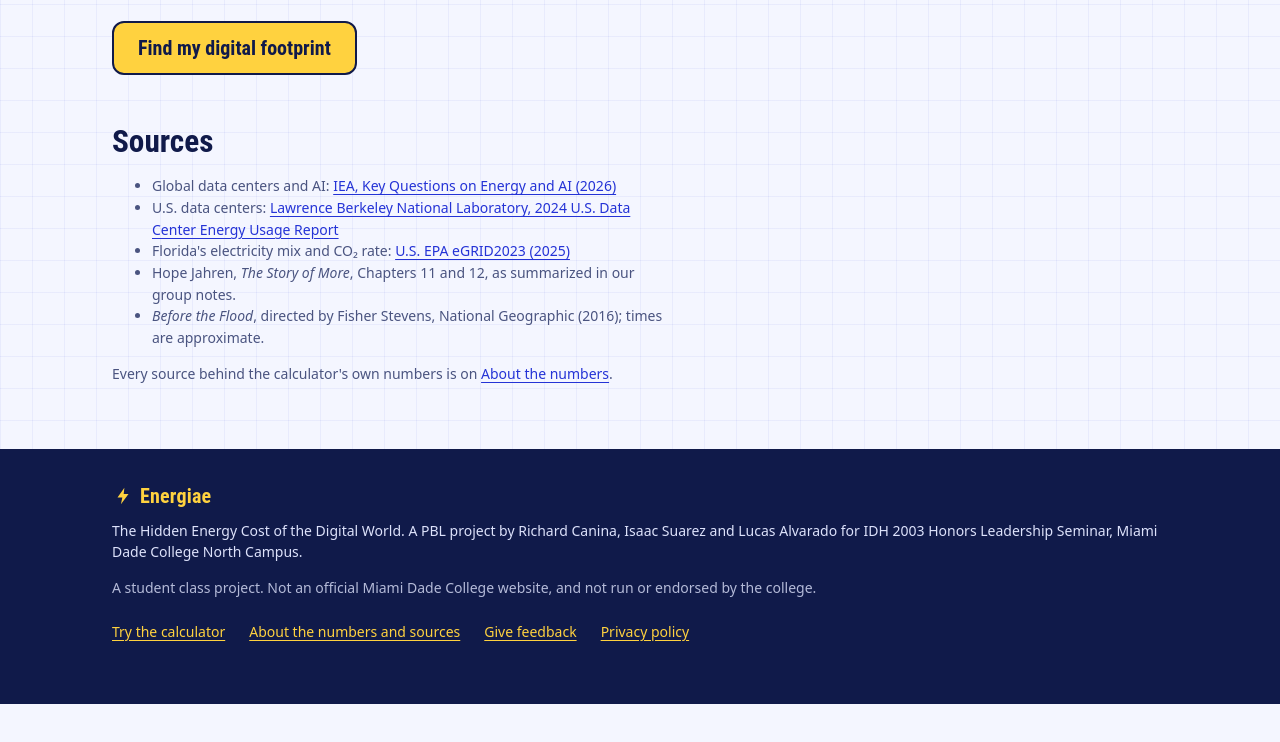
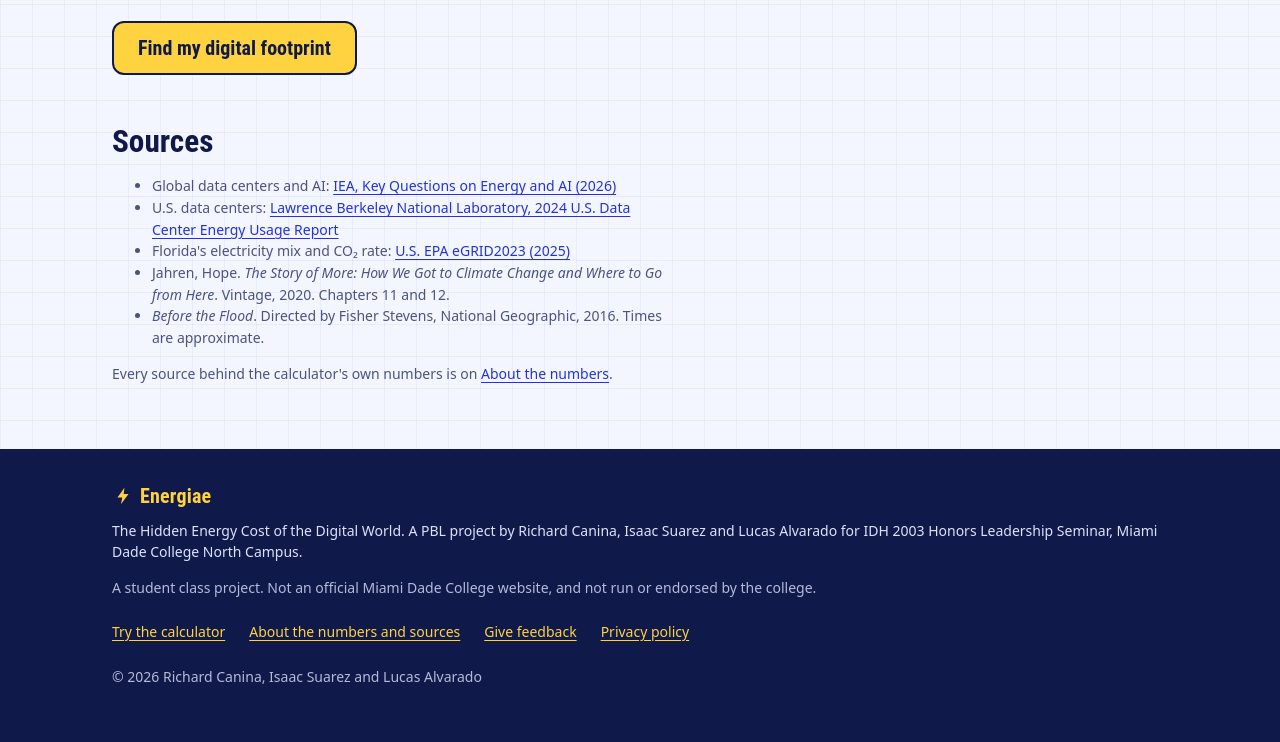
Before and after one commit to richardcanina-ux/digital-energy-calculator, a plain HTML site: page why-it-matters.html in a window 1280 px wide. Shown: the part 1884-2626 px from the top of the page. Before the commit the page ends 2588 px from the top, so only its background shows below. Drawn offline with Linux system fonts and the light colour scheme.

Commit message:
Add a copyright line and full citations for the book and film
- Footer on every page (both languages): "© 2026 Richard Canina, Isaac
  Suarez and Lucas Alvarado"
- Why it matters sources: Jahren, Hope. The Story of More: How We Got to
  Climate Change and Where to Go from Here. Vintage, 2020 (checked against
  the publisher's catalog), and a matching Before the Flood entry

Co-Authored-By: Claude Opus 5.5 <noreply@anthropic.com>

```diff
--- a/data/strings.js
+++ b/data/strings.js
@@ -34,6 +34,7 @@ const STRINGS = {
     "footer.feedback": "Give feedback",
     "footer.tryCalc": "Try the calculator",
     "footer.privacy": "Privacy policy",
+    "footer.copyright": "© 2026 Richard Canina, Isaac Suarez and Lucas Alvarado",
     "footer.disclaimer": "A student class project. Not an official Miami Dade College website, and not run or endorsed by the college.",
     "about.englishOnly": "",
 
@@ -293,6 +294,7 @@ const STRINGS = {
     "footer.feedback": "Danos tu opinión",
     "footer.tryCalc": "Prueba la calculadora",
     "footer.privacy": "Política de privacidad",
+    "footer.copyright": "© 2026 Richard Canina, Isaac Suarez y Lucas Alvarado",
     "footer.disclaimer": "Proyecto estudiantil de clase. No es un sitio web oficial de Miami Dade College, ni lo administra ni lo respalda la institución.",
     "about.englishOnly": "Por ahora, esta página solo está en inglés. La calculadora está completamente en español.",
 
--- a/styles.css
+++ b/styles.css
@@ -166,6 +166,7 @@ h1:focus, h2:focus { outline: none; } /* headings get focus only so screen reade
 .site-footer > * { max-width: calc(1120px - 2 * var(--gutter)); margin-left: auto; margin-right: auto; }
 .site-footer a { color: var(--volt); }
 .footer-disclaimer { color: rgba(221, 226, 251, 0.8); } /* "Not an official Miami Dade College website" */
+.footer-copyright { margin-top: 16px; color: rgba(221, 226, 251, 0.8); }
 .footer-links { display: flex; flex-wrap: wrap; gap: 8px 24px; }
 .footer-links a { padding: 8px 0; } /* bigger tap area */
 .wordmark-small { font-size: var(--step-1); color: var(--volt); margin-bottom: 8px; display: flex; }
--- a/why-it-matters.html
+++ b/why-it-matters.html
@@ -91,8 +91,8 @@
       <li>Global data centers and AI: <a href="https://www.iea.org/reports/key-questions-on-energy-and-ai/executive-summary">IEA, Key Questions on Energy and AI (2026)</a></li>
       <li>U.S. data centers: <a href="https://eta-publications.lbl.gov/sites/default/files/2024-12/lbnl-2024-united-states-data-center-energy-usage-report_1.pdf">Lawrence Berkeley National Laboratory, 2024 U.S. Data Center Energy Usage Report</a></li>
       <li>Florida's electricity mix and CO₂ rate: <a href="https://www.epa.gov/egrid/summary-data">U.S. EPA eGRID2023 (2025)</a></li>
-      <li>Hope Jahren, <cite>The Story of More</cite>, Chapters 11 and 12, as summarized in our group notes.</li>
-      <li><cite>Before the Flood</cite>, directed by Fisher Stevens, National Geographic (2016); times are approximate.</li>
+      <li>Jahren, Hope. <cite>The Story of More: How We Got to Climate Change and Where to Go from Here</cite>. Vintage, 2020. Chapters 11 and 12.</li>
+      <li><cite>Before the Flood</cite>. Directed by Fisher Stevens, National Geographic, 2016. Times are approximate.</li>
     </ul>
     <p class="cite">Every source behind the calculator's own numbers is on <a href="about.html">About the numbers</a>.</p>
   </main>
@@ -105,6 +105,7 @@
     <p data-i18n="footer.project">The Hidden Energy Cost of the Digital World. A PBL project by Richard Canina, Isaac Suarez and Lucas Alvarado for IDH 2003 Honors Leadership Seminar, Miami Dade College North Campus.</p>
     <p class="footer-disclaimer" data-i18n="footer.disclaimer">A student class project. Not an official Miami Dade College website, and not run or endorsed by the college.</p>
     <p class="footer-links"><a href="index.html" data-i18n="footer.tryCalc">Try the calculator</a><a href="about.html" data-i18n="footer.about">About the numbers and sources</a><a href="index.html#feedback" data-i18n="footer.feedback">Give feedback</a><a href="privacy.html" data-i18n="footer.privacy">Privacy policy</a></p>
+    <p class="footer-copyright" data-i18n="footer.copyright">© 2026 Richard Canina, Isaac Suarez and Lucas Alvarado</p>
   </footer>
 
   <script src="data/coefficients.js"></script>
```
Also changed, not shown: about.html (+1 -0 lines), index.html (+1 -0 lines), privacy.html (+1 -0 lines).
